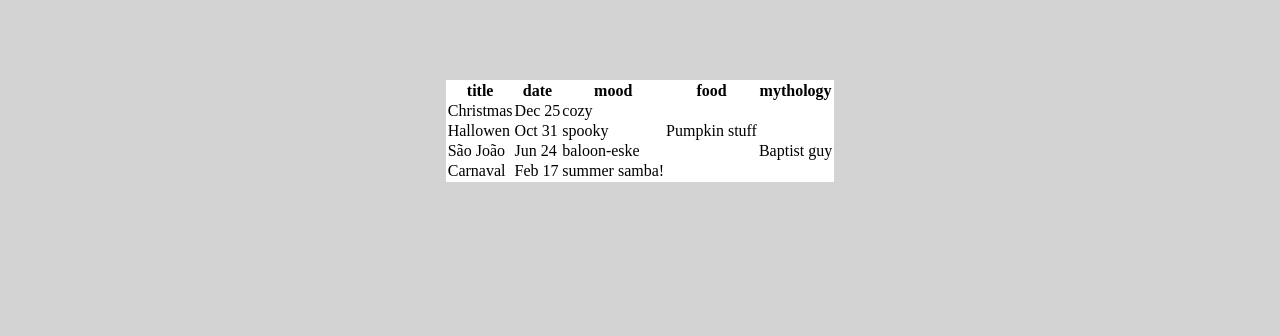
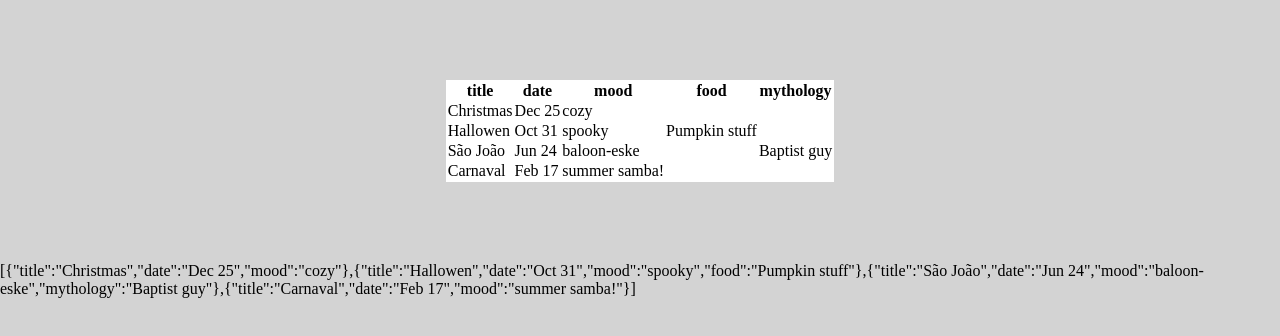
Before and after one commit to al-ptk/nosql-table, a React (Create React App) app: page / in a window 1280 px wide. Shown: the top 336 px of the page. Built offline with nearby package versions, Linux system fonts and the light colour scheme.

Commit message:
Set minimal functionality

```diff
--- a/src/SchemaTable/NewSchemaTable.js
+++ b/src/SchemaTable/NewSchemaTable.js
@@ -16,6 +16,7 @@ export function SchemaTable() {
 
   const headingUpdateFactory = (index) => {
     return (newValue) => {
+      if (headingOrder[index] === newValue) return;
       const newOrder = [...headingOrder];
       newOrder[index] = newValue;
       setHeadingOrder(newOrder);
@@ -32,6 +33,7 @@ export function SchemaTable() {
   };
 
   return (
+    <div>
       <StyledTable>
         <thead>
           <tr>
@@ -47,18 +49,35 @@ export function SchemaTable() {
         <tbody>
           {range(rowNumber).map((rowIndex) => (
             <tr key={rowIndex}>
-            {headingOrder.map((heading, cellIndex) => (
+              {headingOrder.map((heading, cellIndex) => {
+                return (
                   <DataCell
                     text={tableData[heading][rowIndex]}
                     updateValue={dataUpdateFactory(rowIndex, heading)}
                     key={cellIndex}
                   />
-            ))}
+                );
+              })}
             </tr>
           ))}
         </tbody>
       </StyledTable>
+      <p>{`${JSON.stringify(objectify(tableData, rowNumber))}`}</p>
+    </div>
   );
+}
+
+function objectify(vectorObj, objAmount) {
+  let result = [];
+  for (let index = 0; index < objAmount; index++) {
+    const obj = {};
+    for (const property of Object.keys(vectorObj)) {
+      if (vectorObj[property][index])
+        obj[property] = vectorObj[property][index];
+    }
+    result.push(obj);
+  }
+  return result;
 }
 
 const DataCell = ({ text, updateValue }) => {
```
Lines whose indentation alone changed are shown as unchanged.
